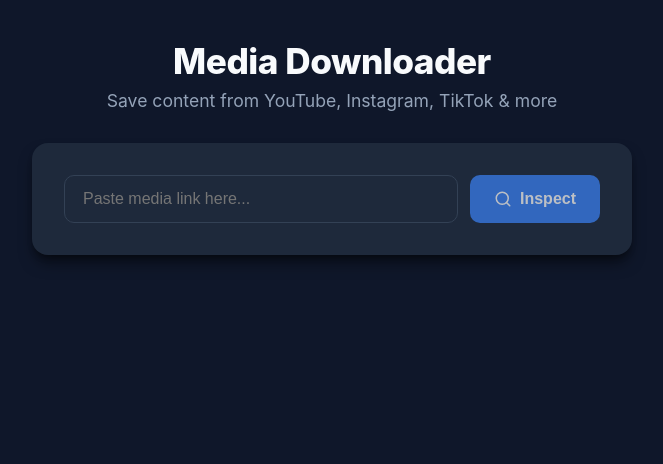
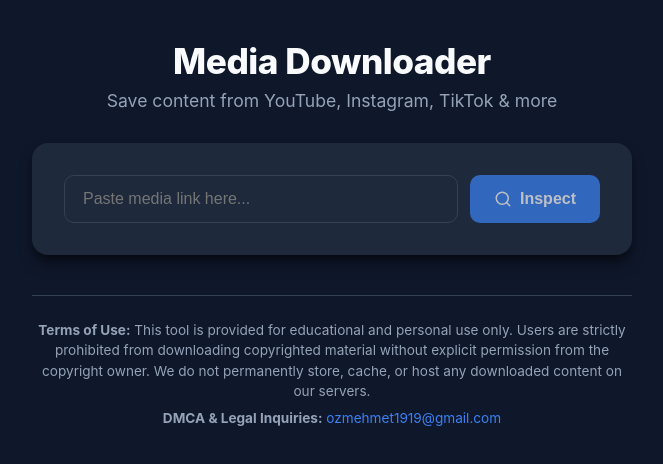
Before and after one commit to mehmeteoz/universal-downloader, a React (Vite) app in the folder frontend/: page / in a window 1280 px wide. Shown: the top 464 px of the page, without its empty margins (308-971 px from the left). Built offline with nearby package versions, Linux system fonts and the light colour scheme.

Commit message:
added terms of use

```diff
--- a/frontend/src/App.tsx
+++ b/frontend/src/App.tsx
@@ -364,6 +364,15 @@
           </div>
         </div>
       )}
+
+      <footer style={{ textAlign: 'center', marginTop: '40px', paddingTop: '24px', color: 'var(--text-secondary)', fontSize: '0.85rem', borderTop: '1px solid var(--border)' }}>
+        <p style={{ margin: '0 0 8px 0', lineHeight: '1.5' }}>
+          <strong>Terms of Use:</strong> This tool is provided for educational and personal use only. Users are strictly prohibited from downloading copyrighted material without explicit permission from the copyright owner. We do not permanently store, cache, or host any downloaded content on our servers.
+        </p>
+        <p style={{ margin: 0 }}>
+          <strong>DMCA & Legal Inquiries:</strong> <a href="mailto:ozmehmet1919@gmail.com" style={{ color: 'var(--primary)', textDecoration: 'none' }}>ozmehmet1919@gmail.com</a>
+        </p>
+      </footer>
     </div>
   );
 }
```
